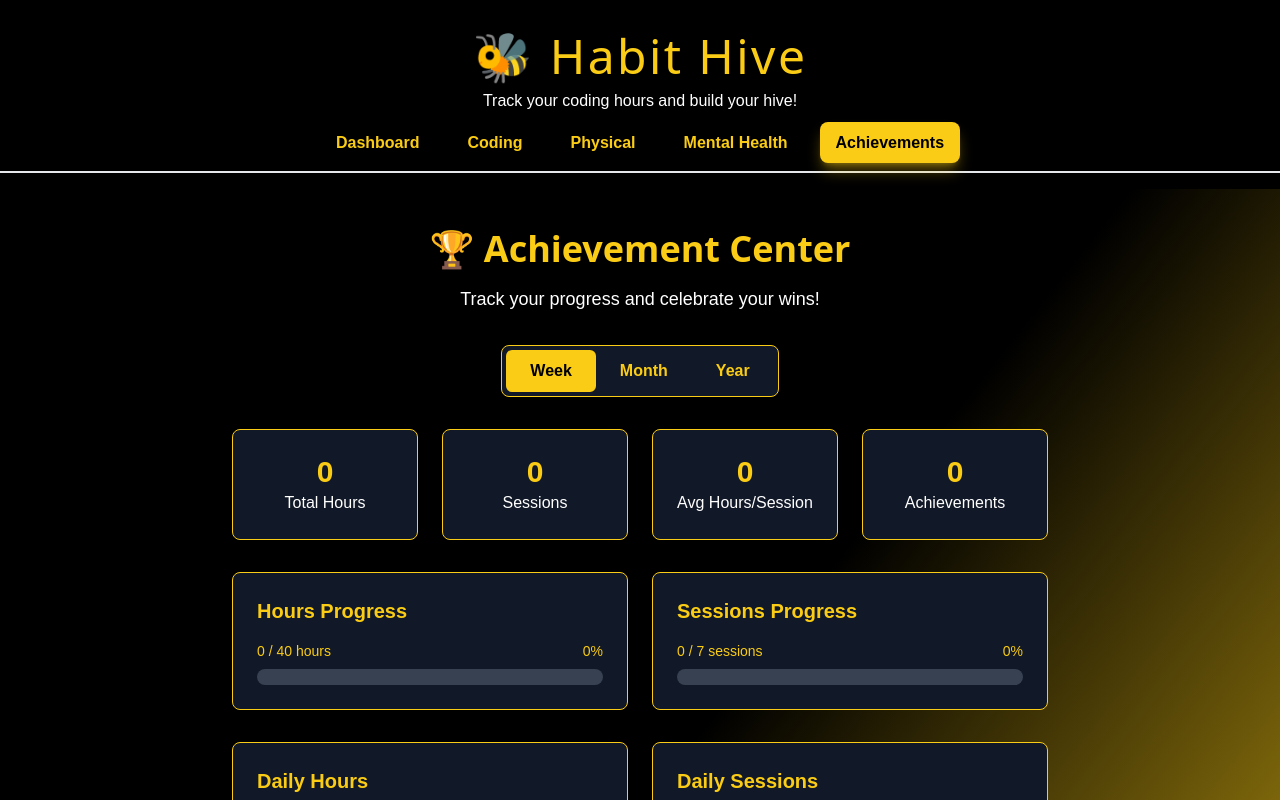
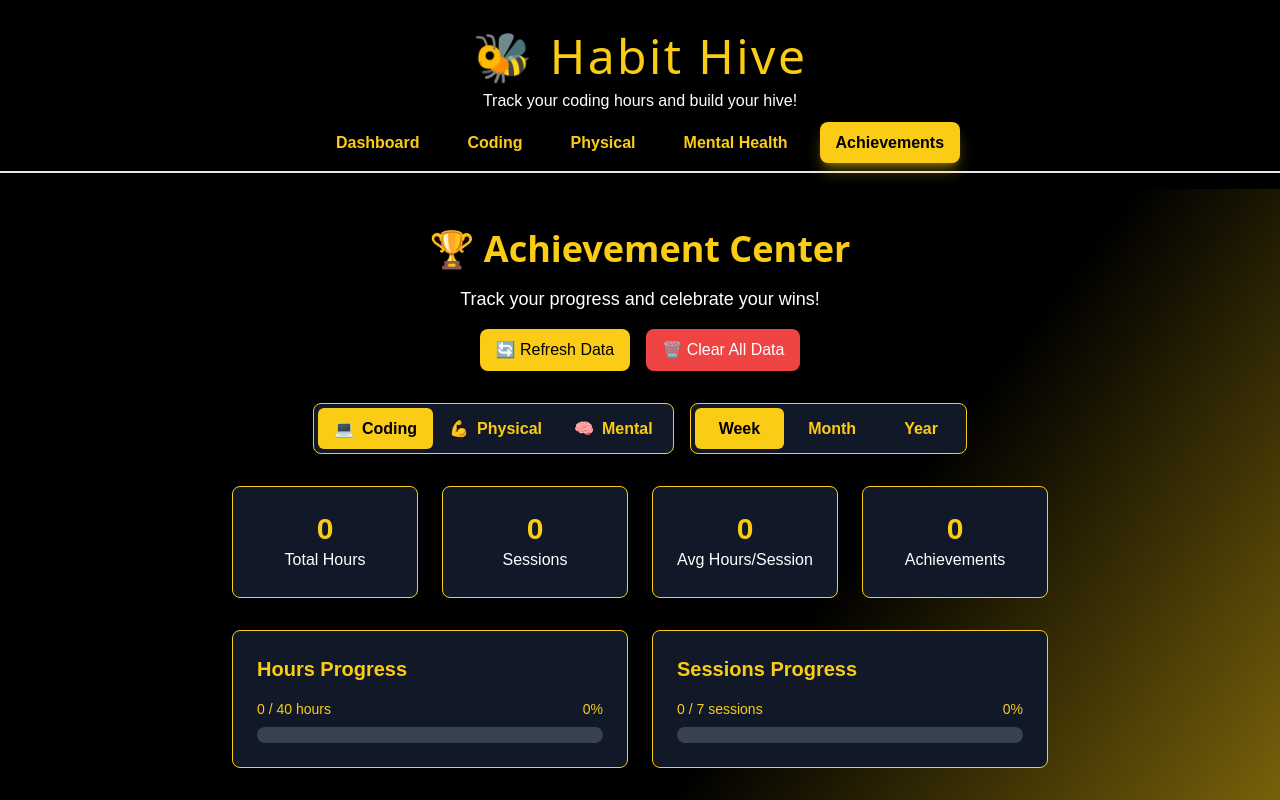
Before and after one commit to kamal3235/kamal-Habit_hive, a React (Vite) app: page /achievements in a window 1280 px wide. Shown: the top 800 px of the page. Built offline with nearby package versions, Linux system fonts and the light colour scheme; a web font is replaced by a local one.

Commit message:
corrected achievement page

```diff
--- a/src/App.jsx
+++ b/src/App.jsx
@@ -9,15 +9,15 @@ import AchievementPage from "./routes/AchievementPage";
 
 function App() {
   const [codingEntries, setCodingEntries] = useLocalStorage(
-    "coding-entries",
+    "habit-hive-coding-entries",
     [],
   );
   const [physicalEntries, setPhysicalEntries] = useLocalStorage(
-    "physical-entries",
+    "habit-hive-physical-entries",
     [],
   );
   const [mentalEntries, setMentalEntries] = useLocalStorage(
-    "mental-entries",
+    "habit-hive-mental-health-entries",
     [],
   );
 
@@ -58,7 +58,13 @@ function App() {
               />
               <Route
                 path="/achievements"
-                element={<AchievementPage entries={codingEntries} />}
+                element={
+                  <AchievementPage
+                    entries={codingEntries}
+                    physicalEntries={physicalEntries}
+                    mentalEntries={mentalEntries}
+                  />
+                }
               />
             </Routes>
           </main>
--- a/src/routes/AchievementPage.jsx
+++ b/src/routes/AchievementPage.jsx
@@ -23,9 +23,21 @@ ChartJS.register(
   Legend
 );
 
-const AchievementPage = ({ entries = [] }) => {
+const AchievementPage = ({ entries = [], physicalEntries = [], mentalEntries = [] }) => {
   const [timeframe, setTimeframe] = useState("week"); // week, month, year
   const [achievementData, setAchievementData] = useState({});
+  const [selectedCategory, setSelectedCategory] = useState("coding"); // coding, physical, mental
+  const [refreshTrigger, setRefreshTrigger] = useState(0);
+
+  // Immediate debug logging
+  console.log("AchievementPage Props:", {
+    entriesLength: entries.length,
+    physicalEntriesLength: physicalEntries.length,
+    mentalEntriesLength: mentalEntries.length,
+    entries: entries,
+    physicalEntries: physicalEntries,
+    mentalEntries: mentalEntries
+  });
 
   // Calculate achievement data based on timeframe
   useEffect(() => {
@@ -47,16 +59,52 @@ const AchievementPage = ({ entries = [] }) => {
           startDate.setDate(now.getDate() - 7);
       }
 
+      // Get the appropriate entries based on selected category
+      let currentEntries = [];
+      switch (selectedCategory) {
+        case "coding":
+          currentEntries = entries;
+          break;
+        case "physical":
+          currentEntries = physicalEntries;
+          break;
+        case "mental":
+          currentEntries = mentalEntries;
+          break;
+        default:
+          currentEntries = entries;
+      }
+
+      console.log(`Achievement Page Debug - ${selectedCategory}:`, {
+        totalEntries: currentEntries.length,
+        entries: currentEntries,
+        selectedCategory,
+        timeframe,
+        startDate: startDate.toDateString(),
+        endDate: now.toDateString()
+      });
+
       // Filter entries within the timeframe
-      const filteredEntries = entries.filter(entry => {
+      const filteredEntries = currentEntries.filter(entry => {
         const entryDate = new Date(entry.date);
         return entryDate >= startDate && entryDate <= now;
       });
 
+      console.log(`Filtered entries for ${selectedCategory}:`, filteredEntries);
+
       // Calculate statistics
-      const totalHours = filteredEntries.reduce((sum, entry) => sum + entry.hours, 0);
-      const totalSessions = filteredEntries.length;
-      const averageHours = totalSessions > 0 ? (totalHours / totalSessions).toFixed(1) : 0;
+      let totalHours, totalSessions, averageHours;
+
+      // All trackers now use 'value' field (coding, physical, mental)
+      totalHours = filteredEntries.reduce((sum, entry) => sum + entry.value, 0);
+      totalSessions = filteredEntries.length;
+      averageHours = totalSessions > 0 ? (totalHours / totalSessions).toFixed(1) : 0;
+
+      console.log(`Calculated stats for ${selectedCategory}:`, {
+        totalHours,
+        totalSessions,
+        averageHours
+      });
 
       // Group by day for chart data
       const dailyData = {};
@@ -65,7 +113,7 @@ const AchievementPage = ({ entries = [] }) => {
         if (!dailyData[day]) {
           dailyData[day] = { hours: 0, sessions: 0 };
         }
-        dailyData[day].hours += entry.hours;
+        dailyData[day].hours += entry.value; // Use value field for all categories
         dailyData[day].sessions += 1; // Sessions are always whole numbers
       });
 
@@ -107,7 +155,21 @@ const AchievementPage = ({ entries = [] }) => {
     };
 
     calculateAchievements();
-  }, [entries, timeframe]);
+  }, [entries, physicalEntries, mentalEntries, timeframe, selectedCategory, refreshTrigger]);
+
+  // Listen for data updates from trackers
+  useEffect(() => {
+    const handleDataUpdate = () => {
+      console.log("Achievement page received data update event");
+      setRefreshTrigger(prev => prev + 1);
+    };
+
+    window.addEventListener('habitDataUpdated', handleDataUpdate);
+
+    return () => {
+      window.removeEventListener('habitDataUpdated', handleDataUpdate);
+    };
+  }, []);
 
   // Chart configuration
   const chartOptions = {
@@ -145,7 +207,7 @@ const AchievementPage = ({ entries = [] }) => {
     labels: achievementData.chartData?.map(item => item.day) || [],
     datasets: [
       {
-        label: 'Hours',
+        label: selectedCategory === "coding" ? 'Hours' : 'Duration',
         data: achievementData.chartData?.map(item => item.hours) || [],
         backgroundColor: '#fbbf24',
         borderColor: '#f59e0b',
@@ -158,12 +220,15 @@ const AchievementPage = ({ entries = [] }) => {
     labels: achievementData.chartData?.map(item => item.day) || [],
     datasets: [
       {
-        label: 'Sessions',
+        label: selectedCategory === "coding" ? 'Sessions' : 'Activities',
         data: achievementData.chartData?.map(item => Math.round(item.sessions)) || [], // Ensure sessions are whole numbers
         borderColor: '#fbbf24',
         backgroundColor: 'rgba(251, 191, 36, 0.1)',
         borderWidth: 3,
-        fill: true,
+        fill: {
+          target: 'origin',
+          above: 'rgba(251, 191, 36, 0.1)'
+        },
         tension: 0.4,
       },
     ],
@@ -194,10 +259,54 @@ const AchievementPage = ({ entries = [] }) => {
         <div className="text-center mb-8">
           <h1 className="text-4xl font-bold mb-4">🏆 Achievement Center</h1>
           <p className="text-white text-lg">Track your progress and celebrate your wins!</p>
+          <div className="flex justify-center gap-4 mt-4">
+            <button
+              onClick={() => setRefreshTrigger(prev => prev + 1)}
+              className="bg-yellow-400 text-black px-4 py-2 rounded-lg hover:bg-yellow-300 transition-colors duration-200"
+            >
+              🔄 Refresh Data
+            </button>
+            <button
+              onClick={() => {
+                if (window.confirm("Are you sure you want to clear all data? This will start fresh with no previous session data.")) {
+                  localStorage.removeItem("habit-hive-coding-entries");
+                  localStorage.removeItem("habit-hive-physical-entries");
+                  localStorage.removeItem("habit-hive-mental-health-entries");
+                  window.location.reload();
+                }
+              }}
+              className="bg-red-500 text-white px-4 py-2 rounded-lg hover:bg-red-600 transition-colors duration-200"
+            >
+              🗑️ Clear All Data
+            </button>
+          </div>
         </div>
 
-        {/* Timeframe Selector */}
-        <div className="flex justify-center mb-8">
+        {/* Category and Timeframe Selectors */}
+        <div className="flex flex-col sm:flex-row justify-center gap-4 mb-8">
+          {/* Category Selector */}
+          <div className="bg-gray-900 rounded-lg p-1 border border-yellow-400">
+            {[
+              { key: "coding", name: "Coding", icon: "💻" },
+              { key: "physical", name: "Physical", icon: "💪" },
+              { key: "mental", name: "Mental", icon: "🧠" }
+            ].map((category) => (
+              <button
+                key={category.key}
+                onClick={() => setSelectedCategory(category.key)}
+                className={`px-4 py-2 rounded-md font-semibold transition-colors duration-200 ${
+                  selectedCategory === category.key
+                    ? "bg-yellow-400 text-black"
+                    : "text-yellow-400 hover:bg-yellow-900"
+                }`}
+              >
+                <span className="mr-2">{category.icon}</span>
+                {category.name}
+              </button>
+            ))}
+          </div>
+
+          {/* Timeframe Selector */}
           <div className="bg-gray-900 rounded-lg p-1 border border-yellow-400">
             {["week", "month", "year"].map((period) => (
               <button
@@ -220,19 +329,19 @@ const AchievementPage = ({ entries = [] }) => {
           <div className="bg-gray-900 rounded-lg p-6 border border-yellow-400">
             <div className="text-center">
               <div className="text-3xl font-bold text-yellow-400">{achievementData.totalHours || 0}</div>
-              <div className="text-white">Total Hours</div>
+              <div className="text-white">{selectedCategory === "coding" ? "Total Hours" : "Total Duration"}</div>
             </div>
           </div>
           <div className="bg-gray-900 rounded-lg p-6 border border-yellow-400">
             <div className="text-center">
               <div className="text-3xl font-bold text-yellow-400">{achievementData.totalSessions || 0}</div>
-              <div className="text-white">Sessions</div>
+              <div className="text-white">{selectedCategory === "coding" ? "Sessions" : "Activities"}</div>
             </div>
           </div>
           <div className="bg-gray-900 rounded-lg p-6 border border-yellow-400">
             <div className="text-center">
               <div className="text-3xl font-bold text-yellow-400">{achievementData.averageHours || 0}</div>
-              <div className="text-white">Avg Hours/Session</div>
+              <div className="text-white">{selectedCategory === "coding" ? "Avg Hours/Session" : "Avg Duration/Activity"}</div>
             </div>
           </div>
           <div className="bg-gray-900 rounded-lg p-6 border border-yellow-400">
@@ -246,9 +355,9 @@ const AchievementPage = ({ entries = [] }) => {
         {/* Progress Bars */}
         <div className="grid grid-cols-1 md:grid-cols-2 gap-6 mb-8">
           <div className="bg-gray-900 rounded-lg p-6 border border-yellow-400">
-            <h3 className="text-xl font-bold mb-4">Hours Progress</h3>
+            <h3 className="text-xl font-bold mb-4">{selectedCategory === "coding" ? "Hours Progress" : "Duration Progress"}</h3>
             <div className="mb-2 flex justify-between text-sm">
-              <span>{achievementData.totalHours || 0} / {achievementData.goal?.hours || 0} hours</span>
+              <span>{achievementData.totalHours || 0} / {achievementData.goal?.hours || 0} {selectedCategory === "coding" ? "hours" : "hours"}</span>
               <span>{Math.round(achievementData.hoursProgress || 0)}%</span>
             </div>
             <div className="w-full bg-gray-700 rounded-full h-4">
@@ -259,9 +368,9 @@ const AchievementPage = ({ entries = [] }) => {
             </div>
           </div>
           <div className="bg-gray-900 rounded-lg p-6 border border-yellow-400">
-            <h3 className="text-xl font-bold mb-4">Sessions Progress</h3>
+            <h3 className="text-xl font-bold mb-4">{selectedCategory === "coding" ? "Sessions Progress" : "Activities Progress"}</h3>
             <div className="mb-2 flex justify-between text-sm">
-              <span>{achievementData.totalSessions || 0} / {achievementData.goal?.sessions || 0} sessions</span>
+              <span>{achievementData.totalSessions || 0} / {achievementData.goal?.sessions || 0} {selectedCategory === "coding" ? "sessions" : "activities"}</span>
               <span>{Math.round(achievementData.sessionsProgress || 0)}%</span>
             </div>
             <div className="w-full bg-gray-700 rounded-full h-4">
@@ -277,7 +386,7 @@ const AchievementPage = ({ entries = [] }) => {
         <div className="grid grid-cols-1 lg:grid-cols-2 gap-6 mb-8">
           {/* Hours Chart */}
           <div className="bg-gray-900 rounded-lg p-6 border border-yellow-400">
-            <h3 className="text-xl font-bold mb-4">Daily Hours</h3>
+            <h3 className="text-xl font-bold mb-4">{selectedCategory === "coding" ? "Daily Hours" : "Daily Duration"}</h3>
             <div className="h-80">
               <Bar data={hoursChartData} options={chartOptions} />
             </div>
@@ -285,7 +394,7 @@ const AchievementPage = ({ entries = [] }) => {
 
           {/* Sessions Chart */}
           <div className="bg-gray-900 rounded-lg p-6 border border-yellow-400">
-            <h3 className="text-xl font-bold mb-4">Daily Sessions</h3>
+            <h3 className="text-xl font-bold mb-4">{selectedCategory === "coding" ? "Daily Sessions" : "Daily Activities"}</h3>
             <div className="h-80">
               <Line data={sessionsChartData} options={sessionsChartOptions} />
             </div>
--- a/src/routes/MentalHealthTracker.jsx
+++ b/src/routes/MentalHealthTracker.jsx
@@ -4,9 +4,9 @@ import mentalImage from "../assets/codingImage.jpg"; // Use your own image
 const mentalConfig = {
   title: "Your Mental Health Hive",
   imageSrc: mentalImage,
-  entryLabel: "How many minutes did you meditate or reflect?",
-  placeholder: "e.g. 15",
-  unit: "min",
+  entryLabel: "How many hours did you meditate or reflect?",
+  placeholder: "e.g. 0.5",
+  unit: "h",
   mosaicGridSize: 4,
   clearWarning:
     "Are you sure you want to clear all your mental health data? This cannot be undone.",
--- a/src/routes/PhysicalTracker.jsx
+++ b/src/routes/PhysicalTracker.jsx
@@ -4,9 +4,9 @@ import physicalImage from "../assets/codingImage.jpg"; // Use your own image
 const physicalConfig = {
   title: "Your Physical Hive",
   imageSrc: physicalImage,
-  entryLabel: "How many minutes did you exercise?",
-  placeholder: "e.g. 30",
-  unit: "min",
+  entryLabel: "How many hours did you exercise?",
+  placeholder: "e.g. 1.5",
+  unit: "h",
   mosaicGridSize: 4,
   clearWarning:
     "Are you sure you want to clear all your physical activity data? This cannot be undone.",
```
